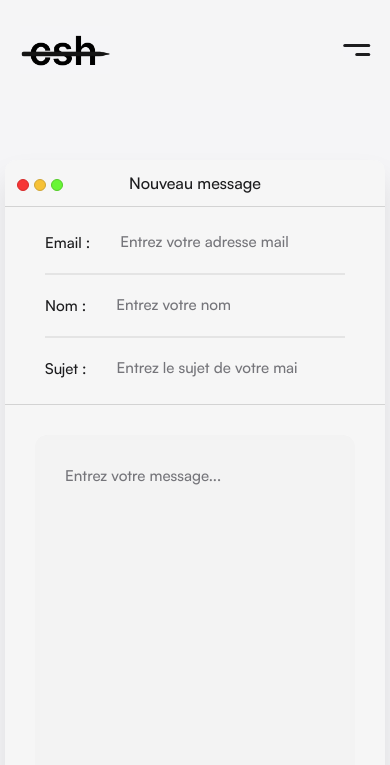
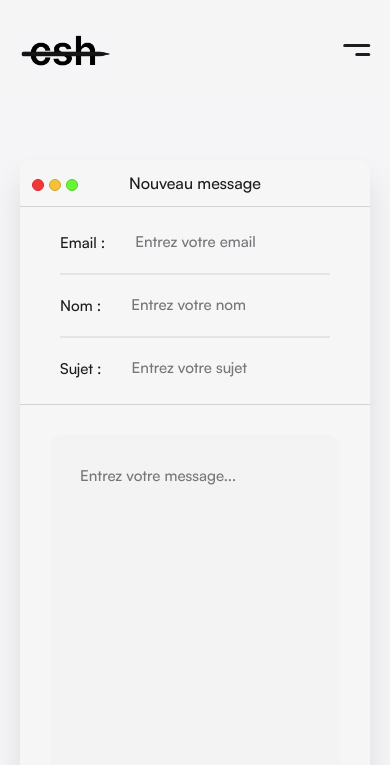
Before and after one commit to ClementSaint-Hilaire/cards, a PHP site: page /php/contact.php in a window 390 px wide; the page is wider, and only the part inside the window is pictured. Shown: the top 765 px of that part. Run offline with PHP 8.4, Linux system fonts and the light colour scheme.

Commit message:
contact responsive

```diff
--- a/css/contact.css
+++ b/css/contact.css
@@ -261,7 +261,7 @@ span {
         padding: 0px 10px;
     }
     .formulaireDeContact {
-        width: 380px;
+        width: 350px;
         height: 750px;
     }
     .formulaireDeContactMessageBox {
@@ -271,7 +271,7 @@ span {
         height: 350px;
     }
     .boutonEnvoyer {
-        width: 320px;
+        width: 200px;
     }
 }
 
@@ -280,7 +280,7 @@ span {
         padding: 0px 10px;
     }
     .formulaireDeContact {
-        width: 380px;
+        width: 350px;
         height: 750px;
     }
     .formulaireDeContactMessageBox {
@@ -290,7 +290,7 @@ span {
         height: 350px;
     }
     .boutonEnvoyer {
-        width: 320px;
+        width: 150px;
     }
 }
 
--- a/php/contact.php
+++ b/php/contact.php
@@ -24,7 +24,7 @@
                 <div class="formulaireDeContactInfoContainer">
                     <div class="formulaireDeContactInfoEmail">
                         <label for="email"><h1>Email :</h1></label>
-                        <input type="email" name="email" placeholder="Entrez votre adresse mail" required>
+                        <input type="email" name="email" placeholder="Entrez votre email" required>
                     </div>
                     <span class="ligne"></span>
                     <div class="formulaireDeContactInfoNom">
@@ -34,7 +34,7 @@
                     <span class="ligne"></span>
                     <div class="formulaireDeContactInfoSujet">
                         <label for="sujet"><h1>Sujet :</h1></label>
-                        <input type="text" name="sujet" placeholder="Entrez le sujet de votre mail">
+                        <input type="text" name="sujet" placeholder="Entrez votre sujet">
                     </div>
                 </div>
             </div>
```
